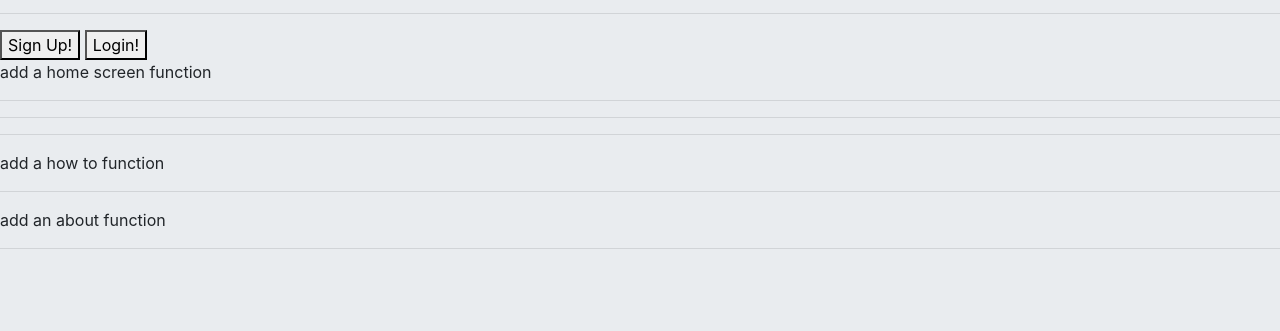
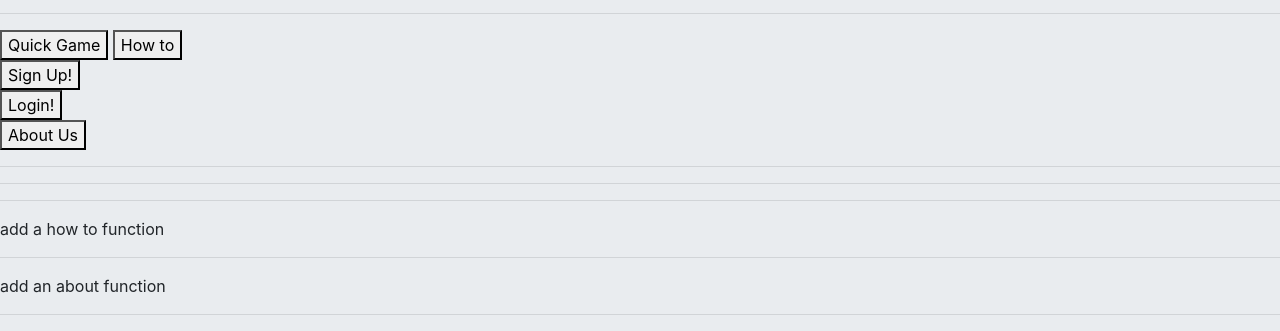
Before and after one commit to mmmoore1313/T-3-Rise-of-the-XOchines, a React app: page index.html in a window 1280 px wide. Shown: the part 51-382 px from the top of the page. Built offline with nearby package versions, Linux system fonts and the light colour scheme.

Commit message:
Added a Quick Game, How to, and About Us buttons to the home page section

```diff
--- a/index.html
+++ b/index.html
@@ -18,6 +18,12 @@
       </div>
       <hr>
       <div id='home-screen'>
+        <button class='new-game'>
+          Quick Game
+        </button>
+        <button class='how-to'>
+          How to
+        </button>
         <section id='auth-section'>
           <div id='signon'>
             <button id='signup'>
@@ -31,6 +37,7 @@
                 Sign me up!
               </button>
             </form>
+            <br>
             <button id='login'>
               Login!
             </button>
@@ -48,7 +55,9 @@
             </button>
           </form>
         </section>
-        add a home screen function
+        <button class='about-us'>
+          About Us
+        </button>
       </div>
       <hr>
 
```
